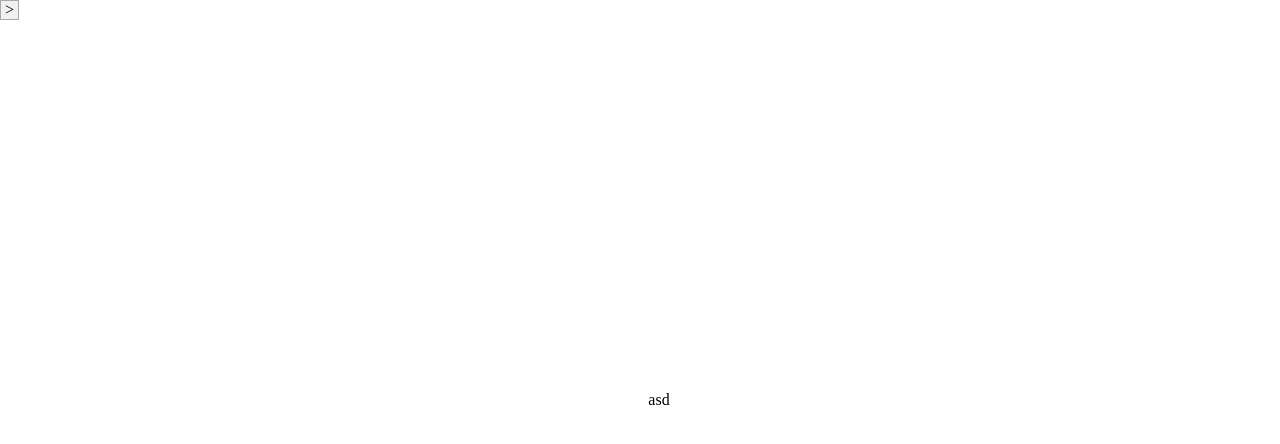
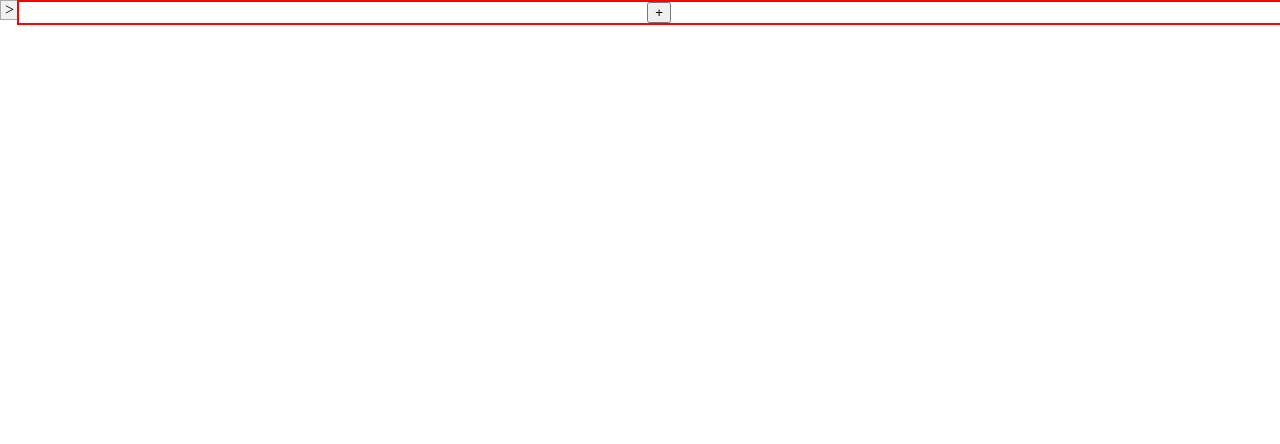
Before and after one commit to kevinu27/OneNote-React-ToDo, a React (Vite) app: page / in a window 1280 px wide. Shown: the top 444 px of the page. Built offline with nearby package versions, Linux system fonts and the light colour scheme.

Commit message:
form y el store casi montado

```diff
--- a/package.json
+++ b/package.json
@@ -12,7 +12,8 @@
   "dependencies": {
     "@reduxjs/toolkit": "^2.2.7",
     "react": "^18.3.1",
-    "react-dom": "^18.3.1"
+    "react-dom": "^18.3.1",
+    "react-redux": "^9.1.2"
   },
   "devDependencies": {
     "@eslint/js": "^9.9.0",
--- a/src/App.css
+++ b/src/App.css
@@ -13,7 +13,9 @@ html, body {
 .main {
   min-width: 100%;
   display: flex;
-  justify-content: center;
-  align-items: center;
+  justify-content: flex-start;
+  align-items: flex-start;
+  /* border: 3px solid green; */
+
 
 }
--- a/src/App.jsx
+++ b/src/App.jsx
@@ -3,6 +3,7 @@ import reactLogo from './assets/react.svg'
 import viteLogo from '/vite.svg'
 import './App.css'
 import Sidebar from './components/Sidebar'
+import MainTask from './components/MainTask'
 
 function App() {
   const [count, setCount] = useState(0)
@@ -12,7 +13,10 @@ function App() {
     <div className='app-layout'>
 
     <Sidebar/>
-    <div className='main'>asd</div>
+    <div className='main'>
+      <MainTask/>
+
+    </div>
     </div>
 
     </>
--- /dev/null
+++ b/src/components/MainTask.css
@@ -0,0 +1,59 @@
+.Main-task{
+  display: flex;
+  flex-direction: column;
+  justify-content: flex-start;
+  align-items: center;
+  /* border: 2px solid green; */
+  min-height: 100%;
+  min-width: 100%;
+  /* background-color: #efeff6; */
+  /* align-items: flex-start; */
+}
+
+.hidden {
+  display: none;
+}
+
+.visible {
+  display: block;
+  min-height: 100%;
+  /* border: 2px solid blue; */
+}
+
+.sidebar {
+  /* width: 100px; */
+  background-color: #f1f1f1;
+  /* position: fixed; */
+  /* height: 100%; */
+  height: fit-content;
+  z-index: 1;
+  overflow: hidden;
+  /* display: flex;
+  flex-direction: column; */
+}
+
+.w3-button {
+  padding: 10px;
+  text-align: left;
+  z-index: 1;
+}
+.button-sidebar{
+  height: fit-content;
+  background-color: #f1f1f1;
+  border: 1px solid darkgray;
+  padding-left: 4px;
+  padding-right: 4px;
+}
+
+.menu-item{
+display: flex;
+/* border: 2px solid red; */
+padding: 0.5rem;
+}
+
+.taskForm-holder {
+  border: 2px solid red;
+  min-width: 100%;
+  display: flex;
+  justify-content: center;
+}
--- /dev/null
+++ b/src/components/MainTask.jsx
@@ -0,0 +1,19 @@
+// import { useState } from 'react'
+import './MainTask.css'
+import TaskForm from './TaskForm'
+
+function MainTask() {
+
+
+  return (
+    <>
+    <div className='Main-task'>
+      <div className='taskForm-holder'>
+        <TaskForm/>
+      </div>
+    </div>
+    </>
+  )
+}
+
+export default MainTask
--- /dev/null
+++ b/src/components/TaskForm.jsx
@@ -0,0 +1,64 @@
+import { useState } from 'react'
+import { useSelector, useDispatch } from 'react-redux'
+import { todoActions } from '../store/index'
+import './TaskForm.css'
+
+function TaskForm() {
+    const dispatch = useDispatch();
+    const tasks = useSelector((state) => state.tasks)
+
+    console.log('tasks en el componente', tasks)
+
+  const [formVisbility, setFormVisbility] = useState(false)
+  const [name, setName] = useState('')
+  const [description, setDescription] = useState('')
+
+  function clickHandler(e) {
+      setFormVisbility( prevVisibility => !prevVisibility)
+  }
+
+  function clickSaveHandler(e) {
+      console.log('click Save')
+      // props.save(name, description)
+      dispatch(todoActions.addTask({
+        name: name,
+        description: description
+      }))
+      setFormVisbility(false)
+  }
+
+  function handleChangeName(event){
+      setName(event.target.value)
+      console.log('name', name )
+      }
+
+  function handleChangeDescription(event){
+      setDescription(event.target.value)
+      console.log('description', description )
+      }
+
+
+return (
+    <div className='formBox'>
+        <div className='formulario'>
+        <button onClick={clickHandler}>+</button>
+{
+  formVisbility ?
+        <div className='formularioInner'>
+
+        <label>Nombre</label>
+        <input  type="text" required value ={name}  onChange={handleChangeName}></input>
+
+        <label>Descripcion</label>
+        <textarea  type="text" required value ={description}  onChange={handleChangeDescription}></textarea>
+
+        <button className='saveButton' onClick={clickSaveHandler} >guardar tarea</button>
+   </div> : null
+}
+
+        </div>
+    </div>
+)
+}
+
+export default TaskForm
--- /dev/null
+++ b/src/store/index.js
@@ -0,0 +1,27 @@
+import { createSlice, configureStore } from "@reduxjs/toolkit";
+
+const initialToDoState = {
+    tasks: [ {name: 'a', description: 'b'}]
+}
+
+const todoSlice = createSlice({
+    name: 'Todo',
+    initialState: initialToDoState,
+    reducers: {
+        addTask(state, action){
+            console.log('en el reducer en el index del store')
+            state.tasks.push(action.task)
+        }
+
+    }
+
+
+})
+
+const store = configureStore({
+    reducer: todoSlice.reducer
+})
+
+export const todoActions = todoSlice.actions
+
+export default store
```
Also changed, not shown: src/main.jsx (+9 -2 lines), src/components/TaskForm.css (added), 1 other file (tests, documents, lock files or other folders).
